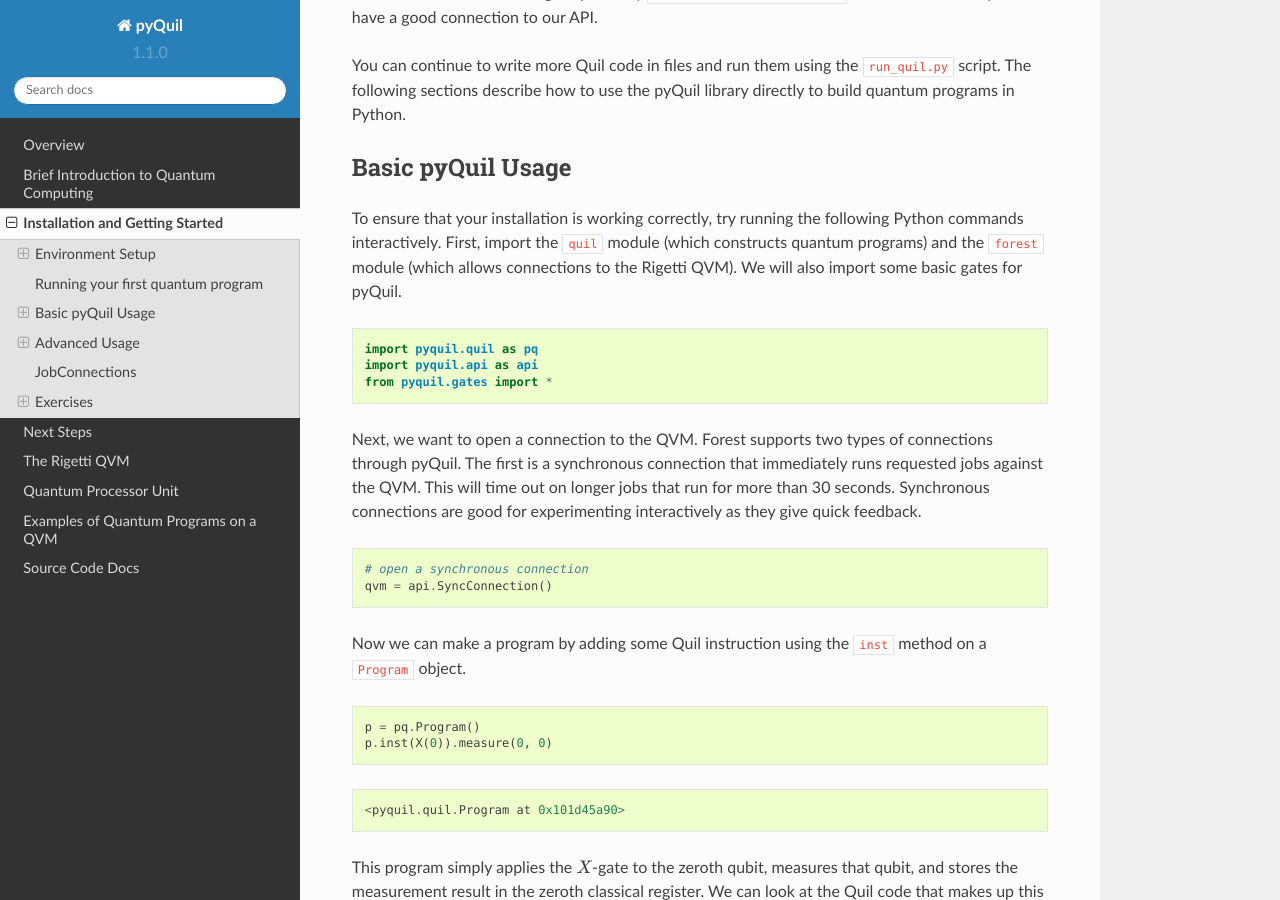
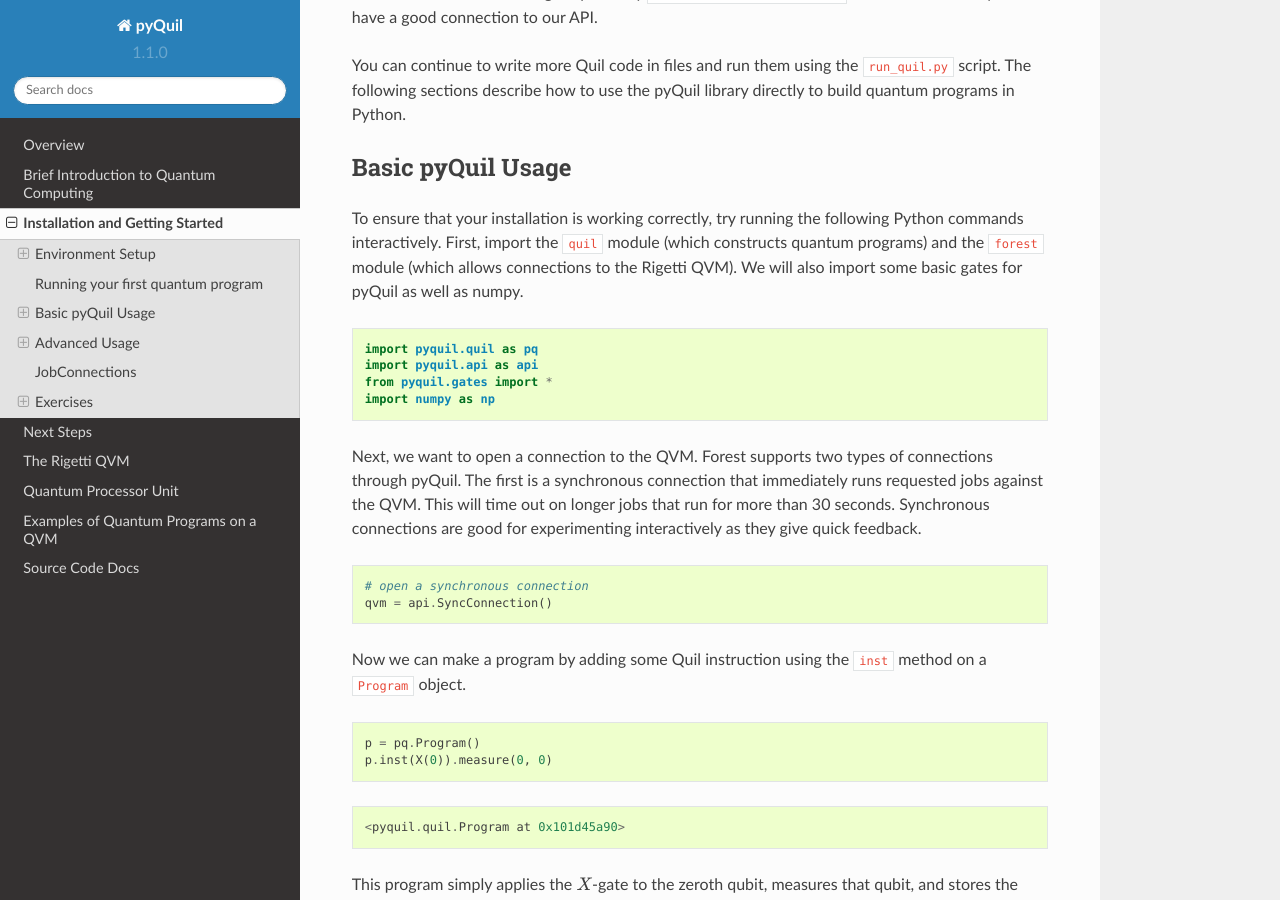
Before and after one commit to rigetti/pyquil, a Sphinx documentation site: the page built from docs/source/getting_started.rst, in a window 1280 px wide and 900 px high, scrolled down 2838 px. Built offline with Sphinx 7.4.7 and the Read the Docs theme 2.0.0, drawn with Linux system fonts in a browser that asks for light colours.

Commit message:
Added import numpy as np (#80)
* Added import numpy as np

On line 317, assert wvf[0] == 1 / np.sqrt(2) requires that numpy be imported as np. Added this on line 317 and moved the function down two lines.

* Moved import numpy as np to line 162 with the other imports

Also added a few words in the description mentioning the import of numpy

```diff
--- a/docs/source/getting_started.rst
+++ b/docs/source/getting_started.rst
@@ -152,13 +152,14 @@
 following Python commands interactively. First, import the ``quil``
 module (which constructs quantum programs) and the ``forest`` module (which
 allows connections to the Rigetti QVM). We will also import some basic
-gates for pyQuil.
+gates for pyQuil as well as numpy.
 
 .. code:: python
 
     import pyquil.quil as pq
     import pyquil.api as api
     from pyquil.gates import *
+    import numpy as np
 
 Next, we want to open a connection to the QVM. Forest supports two types of connections through
 pyQuil.  The first is a synchronous connection that immediately runs requested jobs against the QVM.
```
